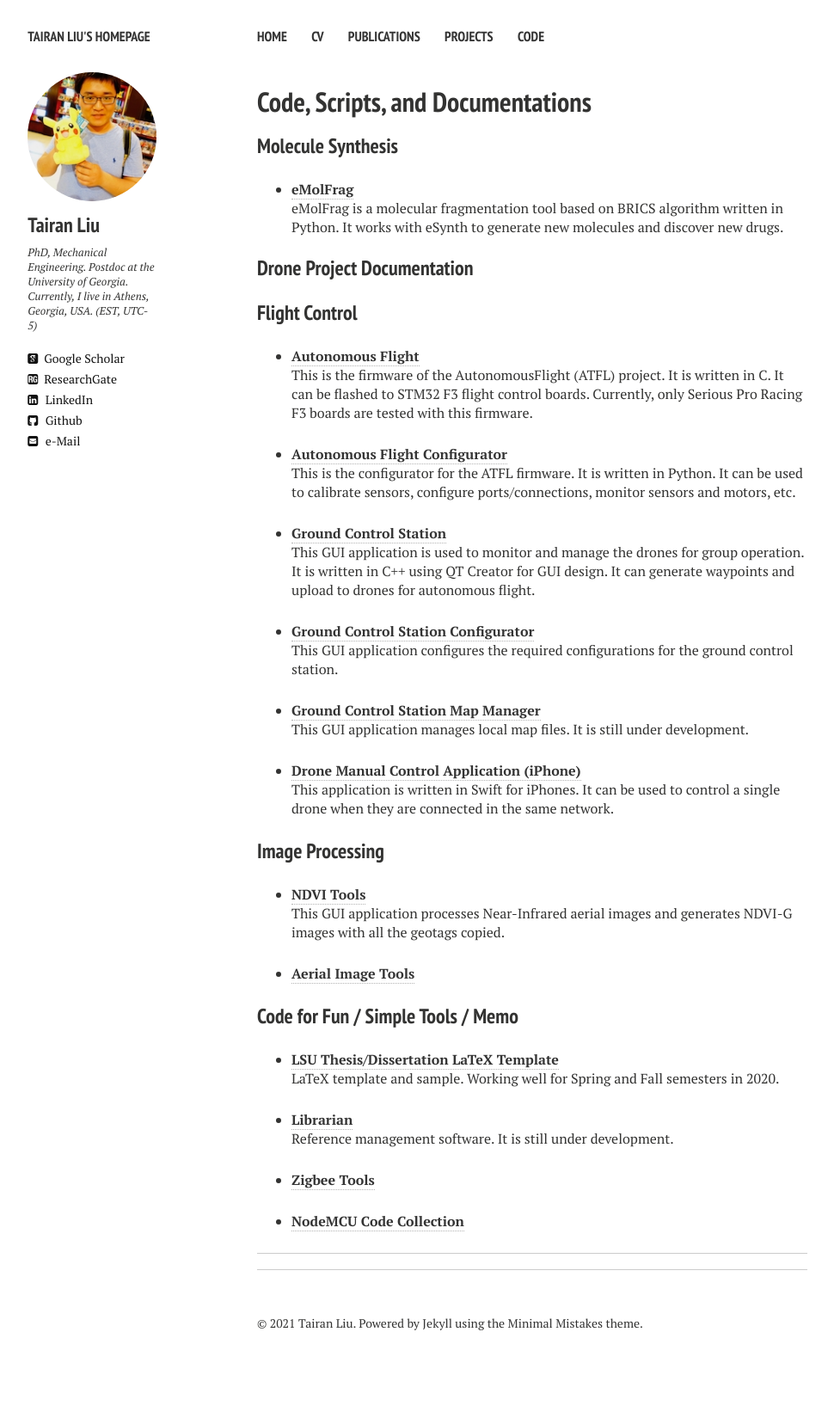
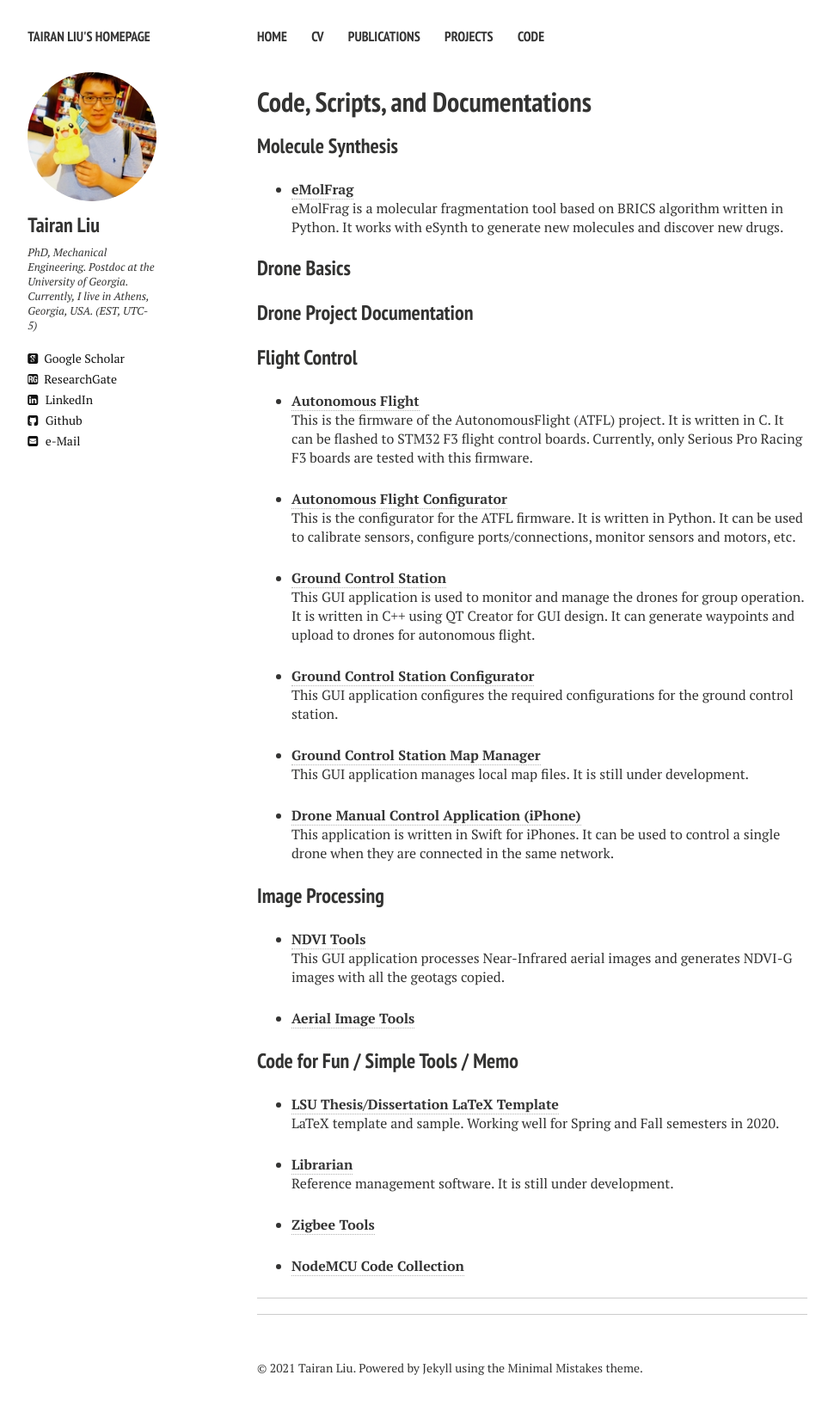
Before and after one commit to liutairan/liutairan.github.io, a Jekyll site: the page built from code.md, in a window 1280 px wide. Shown: the whole page at 86% size, without its empty margins (21-991 px from the left). Built offline with Jekyll 4.4.1, drawn with Linux system fonts in a browser that asks for light colours; nearby versions of some CDN libraries; before the commit the page ends 1597 px from its top, so only the background shows below that.

Commit message:
Update code.md

```diff
--- a/code.md
+++ b/code.md
@@ -14,7 +14,11 @@ comments: false
 eMolFrag is a molecular fragmentation tool based on BRICS algorithm written in Python.
 It works with eSynth to generate new molecules and discover new drugs.
 
+### Drone Basics
+
+
 ### Drone Project Documentation
+
 
 ### Flight Control
 
```
